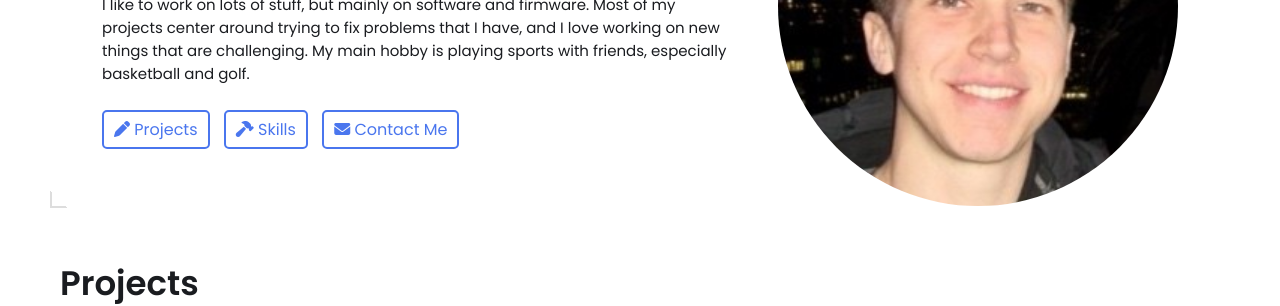
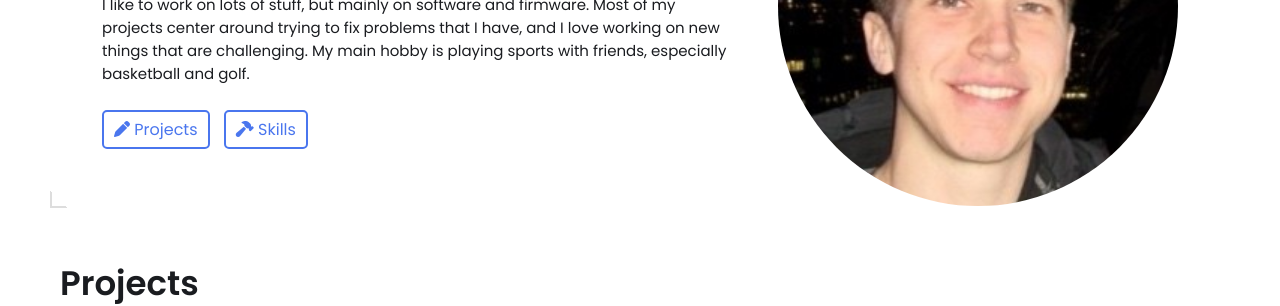
Before and after one commit to jovankoledin/jovankoledin.github.io, a Jekyll site: the page built from index.html, in a window 1280 px wide. Shown: the part 326-632 px from the top of the page. Built offline with Jekyll 4.4.1, drawn with Linux system fonts in a browser that asks for light colours.

Commit message:
Update hero.html

```diff
--- a/_includes/hero.html
+++ b/_includes/hero.html
@@ -79,10 +79,6 @@
                     <i class="fa-solid fa-hammer"></i>
                     <span>Skills</span>
                 </a>
-                <a href="#contact">
-                    <i class="fa-solid fa-envelope"></i>
-                    <span>Contact Me</span>
-                </a>
             </div>
 
         </div>
```
